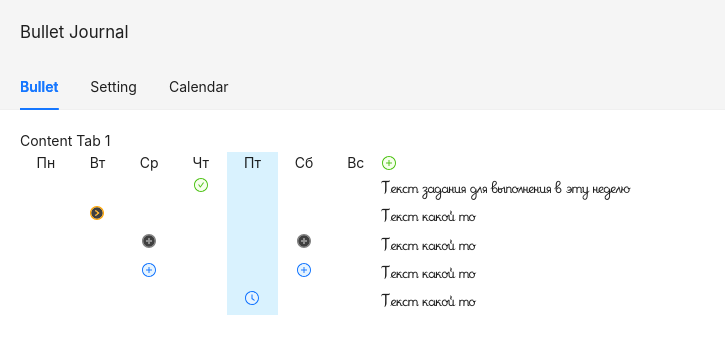
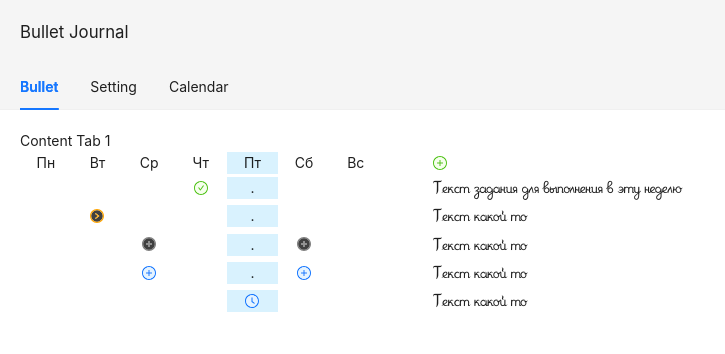
Before and after one commit to wmcheck/bullet-journal, a React (Create React App) app: page / in a window 1280 px wide. Shown: the top 354 px of the page, without its empty margins (0-725 px from the left). Built offline with nearby package versions, Linux system fonts and the light colour scheme.

Commit message:
feat: update css style

```diff
--- a/src/App.js
+++ b/src/App.js
@@ -41,47 +41,52 @@ const Body = (props) => {
                 <Col span={1} className='column column-action'>Пт</Col>
                 <Col span={1} className='column'>Сб</Col>
                 <Col span={1} className='column'>Вс</Col>
-                <Col span={17}><PlusCircleTwoTone twoToneColor="#52c41a"/></Col>
+                <Col span={1} ></Col>
+                <Col span={16}><PlusCircleTwoTone twoToneColor="#52c41a"/></Col>
               </Row>
               <Row className="rows">
                 <Col span={1} className='column'></Col>
                 <Col span={1} className='column'></Col>
                 <Col span={1} className='column'></Col>
                 <Col span={1} className='column'><CheckCircleTwoTone twoToneColor="#52c41a"/></Col>
-                <Col span={1} className='column column-action'></Col>
+                <Col span={1} className='column column-action'>.</Col>
                 <Col span={1} className='column'></Col>
                 <Col span={1} className='column'></Col>
-                <Col span={17} className="font-bullet">Текст задания для выполнения в эту неделю</Col>
+                <Col span={1} className="font-bullet"></Col>
+                <Col span={16} className="font-bullet">Текст задания для выполнения в эту неделю</Col>
               </Row>
               <Row className="rows">
                 <Col span={1} className='column'></Col>
                 <Col span={1} className='column'><RightCircleTwoTone twoToneColor="orange"/></Col>
                 <Col span={1} className='column'></Col>
                 <Col span={1} className='column'></Col>
-                <Col span={1} className='column column-action'></Col>
+                <Col span={1} className='column column-action'>.</Col>
                 <Col span={1} className='column'></Col>
                 <Col span={1} className='column'></Col>
-                <Col span={17} className="font-bullet">Текст какой то</Col>
+                <Col span={1} className="font-bullet"></Col>
+                <Col span={16} className="font-bullet">Текст какой то</Col>
               </Row>
               <Row className="rows">
                 <Col span={1} className='column'></Col>
                 <Col span={1} className='column'></Col>
                 <Col span={1} className='column'><PlusCircleTwoTone twoToneColor="gray"/></Col>
                 <Col span={1} className='column'></Col>
-                <Col span={1} className='column column-action'></Col>
+                <Col span={1} className='column column-action'>.</Col>
                 <Col span={1} className='column'><PlusCircleTwoTone twoToneColor="gray"/></Col>
                 <Col span={1} className='column'></Col>
-                <Col span={17} className="font-bullet">Текст какой то</Col>
+                <Col span={1} className="font-bullet"></Col>
+                <Col span={16} className="font-bullet">Текст какой то</Col>
               </Row>
               <Row className="rows">
                 <Col span={1} className='column'></Col>
                 <Col span={1} className='column'></Col>
                 <Col span={1} className='column'><PlusCircleTwoTone /></Col>
                 <Col span={1} className='column'></Col>
-                <Col span={1} className='column column-action'></Col>
+                <Col span={1} className='column column-action'>.</Col>
                 <Col span={1} className='column'><PlusCircleTwoTone /></Col>
                 <Col span={1} className='column'></Col>
-                <Col span={17} className="font-bullet">Текст какой то</Col>
+                <Col span={1} className="font-bullet"></Col>
+                <Col span={16} className="font-bullet">Текст какой то</Col>
               </Row>
               <Row className="rows">
                 <Col span={1} className='column'></Col>
@@ -91,7 +96,8 @@ const Body = (props) => {
                 <Col span={1} className='column column-action'><ClockCircleTwoTone /></Col>
                 <Col span={1} className='column'></Col>
                 <Col span={1} className='column'></Col>
-                <Col span={17} className="font-bullet">Текст какой то</Col>
+                <Col span={1} className="font-bullet"></Col>
+                <Col span={16} className="font-bullet">Текст какой то</Col>
               </Row>
           </div>
         </div>
--- a/src/index.css
+++ b/src/index.css
@@ -64,6 +64,7 @@ code {
 
 .column {
   text-align: center;
+  align-self: center;
 }
 .column-action {
   background: rgb(3 169 244 / 15%);
@@ -81,5 +82,5 @@ background: white;
 }
 
 .rows:hover {
-  background-color: rgb(3 169 244 / 25%);
+  background-color: rgb(3 169 244 / 5%);
 }
```
